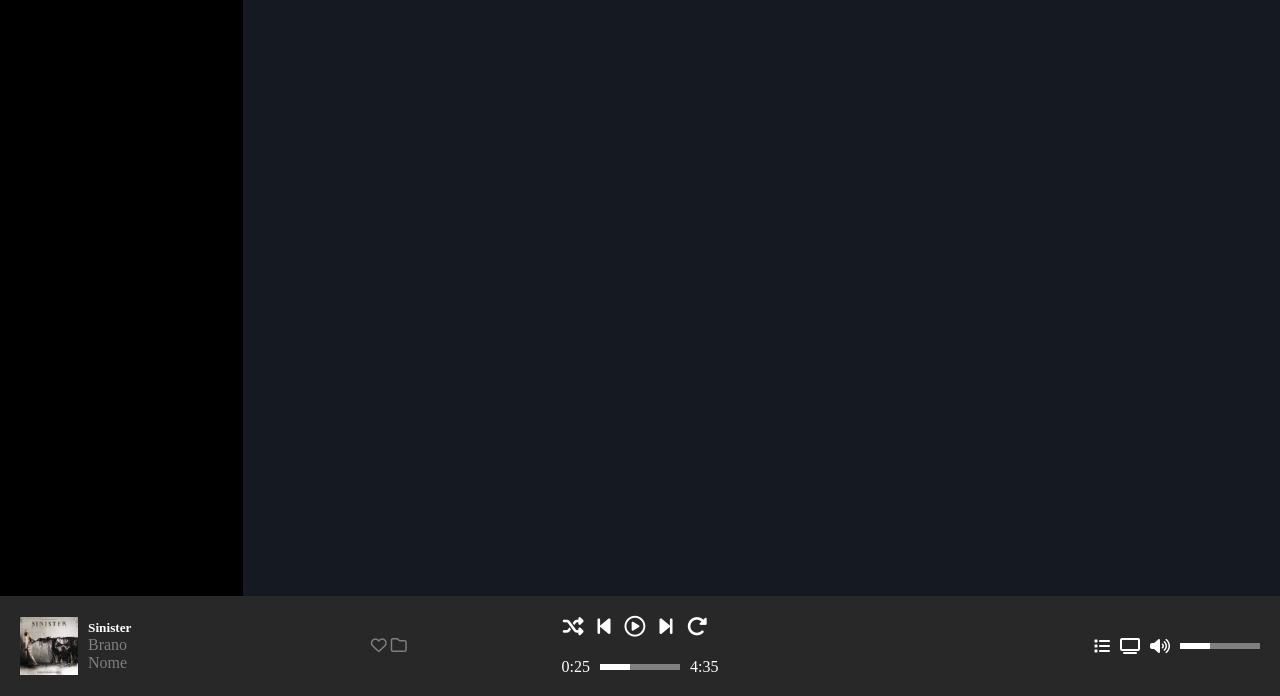
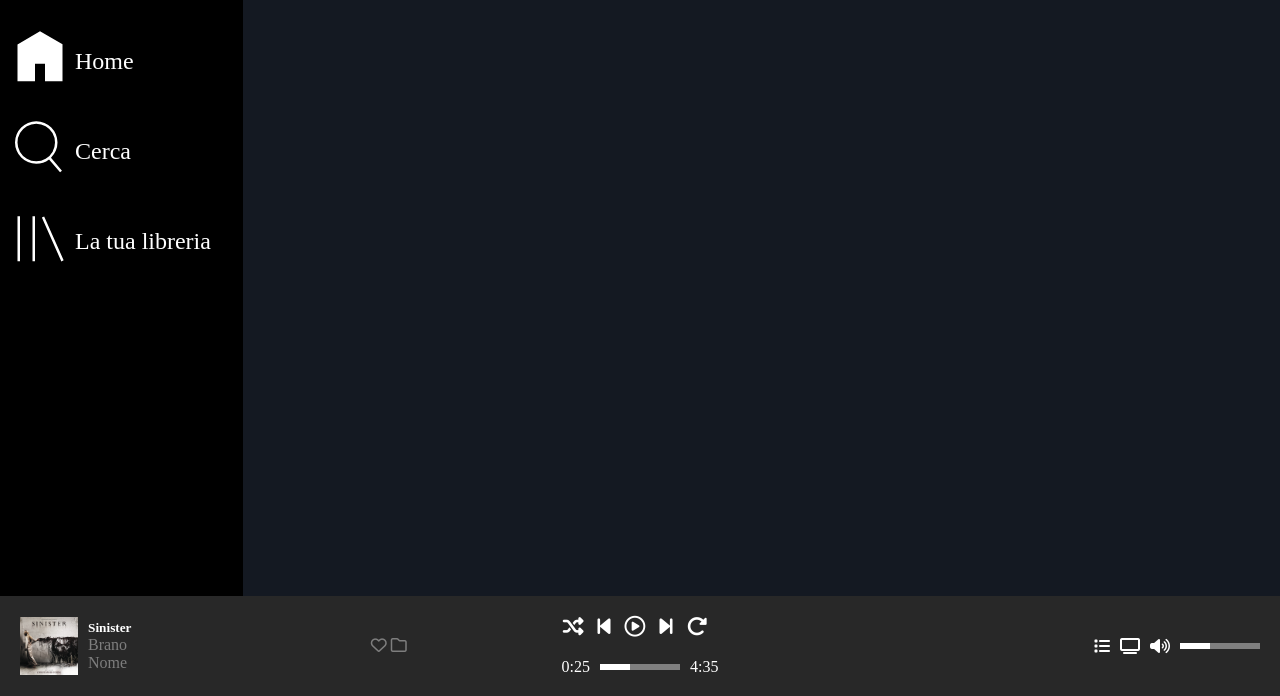
Before and after one commit to AndreaMargutti/html-css-spotifyweb, a plain HTML site: page index.html in a window 1280 px wide. Shown: the part 104-800 px from the top of the page. Drawn offline with Linux system fonts and the light colour scheme.

Commit message:
added side-menu

```diff
--- a/css/style.css
+++ b/css/style.css
@@ -81,6 +81,24 @@ img[alt="logo"] {
 .logos > * {
     margin-top: 10px;
     padding: 10px;
+    margin-bottom: 20px;
+}
+
+.side-menu li {
+    align-items: center;
+    gap: 5px;
+    padding: 10px;
+}
+
+li > img {
+    height: 60px;
+    margin-bottom: 10px;
+}
+
+li > span {
+    display: none;
+    font-size: 1.5rem;
+
 }
 
 /* # home */
@@ -175,6 +193,10 @@ footer img {
     img[alt="logo"] {
         display: inline-block;
     }
+
+    li > span {
+        display: inline;
+    }
 }
 
 /*medium*/
--- a/index.html
+++ b/index.html
@@ -20,6 +20,22 @@
             <div class="logos">
                 <img src="img/logo-small.svg" alt="logo-small">
                 <img src="img/logo.svg" alt="logo">
+            </div>
+            <div class="side-menu">
+                <ul>
+                    <li class="flex">
+                        <img src="img/home.svg" alt="home">
+                        <span class="txt-white">Home</span>
+                    </li>
+                    <li class="flex">
+                        <img src="img/search.svg" alt="search">
+                        <span class="txt-white">Cerca</span>
+                    </li>
+                    <li class="flex">
+                        <img src="img/libreria.svg" alt="libreria">
+                        <span class="txt-white">La tua libreria</span>
+                    </li>
+                </ul>
             </div>
         </section>
         <!--Home-right-->
```
